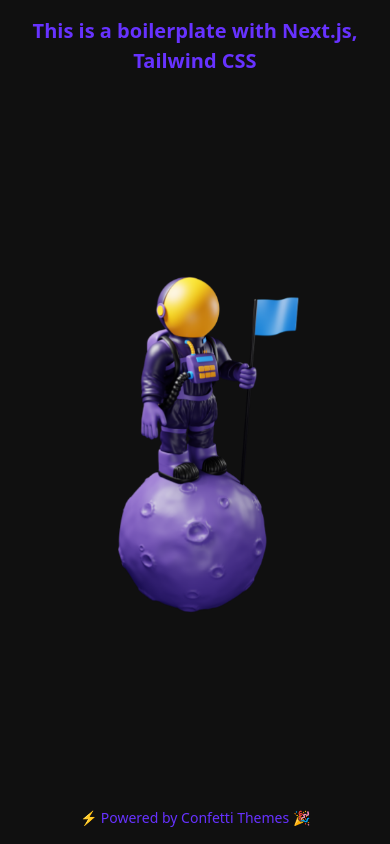
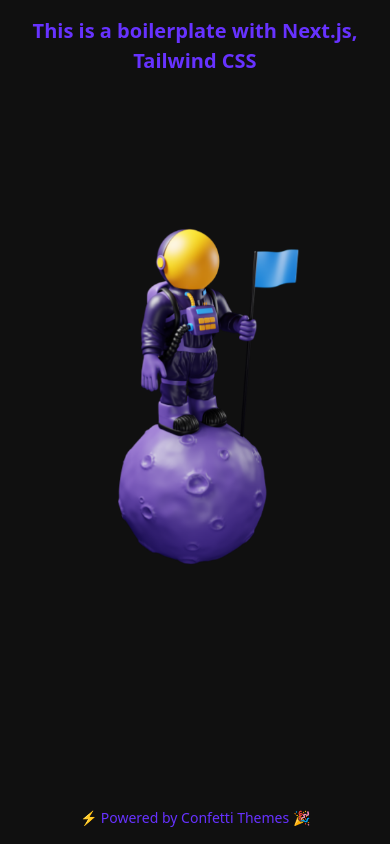
Before and after one commit to MichaelDepp/Nextjs-TailwindCSS-Boilerplate, a Next.js app: page / in a window 390 px wide. Built offline with nearby package versions, Linux system fonts and the light colour scheme.

Commit message:
refactor: adjust the icon margin

```diff
--- a/src/screens/Home/index.jsx
+++ b/src/screens/Home/index.jsx
@@ -7,7 +7,7 @@ const Home = () => {
             <h1 className="p-4 text-center text-xl text-theme-primary font-bold">
                 This is a boilerplate with Next.js, Tailwind CSS
             </h1>
-            <div className="mt-44 lg:mt-80 flex justify-center">
+            <div className="mt-32 lg:mt-80 flex justify-center">
                 <ProfileBlob image={'./assets/astronaut.png'} />
             </div>
             <h1 className="fixed bottom-0 p-4 w-full text-center text-sm text-theme-primary">
```
